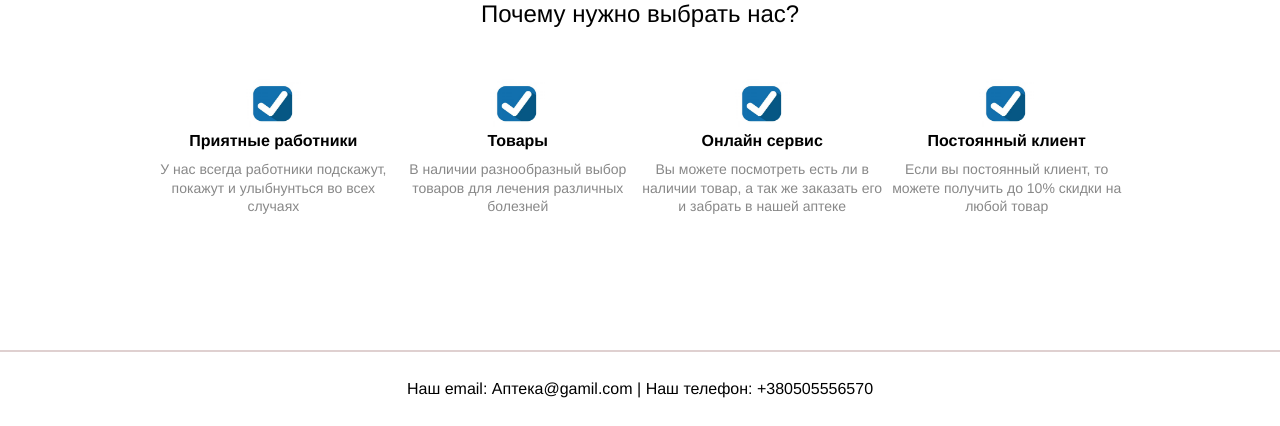
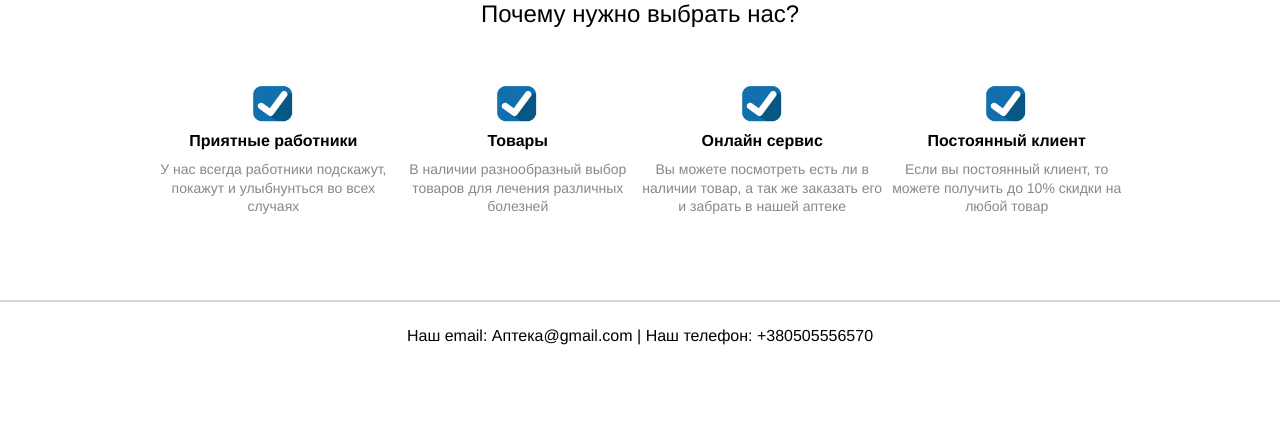
Before and after one commit to 7ahara/Site1, a PHP site: page / in a window 1280 px wide. Shown: the part 921-1347 px from the top of the page. After the commit the page ends 1266 px from the top, so only its background shows below. Run offline with PHP 8.4, Linux system fonts and the light colour scheme.

Commit message:
blyatsvo s etim sajtom

```diff
--- a/css/style.css
+++ b/css/style.css
@@ -98,6 +98,7 @@ text-align: center;
     width: 55px;
     height: 50px;
 }
+
 .first{
     display: inline-block;
     max-width: 24%;
@@ -112,12 +113,20 @@ margin-bottom: 10px;
 font-size: 14px;
 line-height: 1.3em;
 }
-.site__bottom{
+/*.site__bottom{
     border-top: 2px solid rgb(223, 208, 208);
     margin-bottom: 28px;
     margin-top: 50px;
     padding-top: 28px;
     text-align: center;
+}*/
+footer{
+    max-width: 100%;
+    text-align: center;
+    height: auto;
+    margin:  0 auto;
+    padding:25px 0 25px 0;
+    border-top: 2px solid rgb(223, 208, 208);
 }
 
 
--- a/index.html
+++ b/index.html
@@ -75,11 +75,9 @@
         </div>
     </div>
     </section>
-    <footer>
+    <footer class="clearfix">
 
-            <div class="site__bottom">
-                <div class="text">Наш email: Аптека@gamil.com | Наш телефон: +380505556570</div>
-            </div>
+            <div class="text">Наш email: Аптека@gmail.com | Наш телефон: +380505556570</div>
 
     </footer>
 </body>
```
Lines whose indentation alone changed are shown as unchanged.
